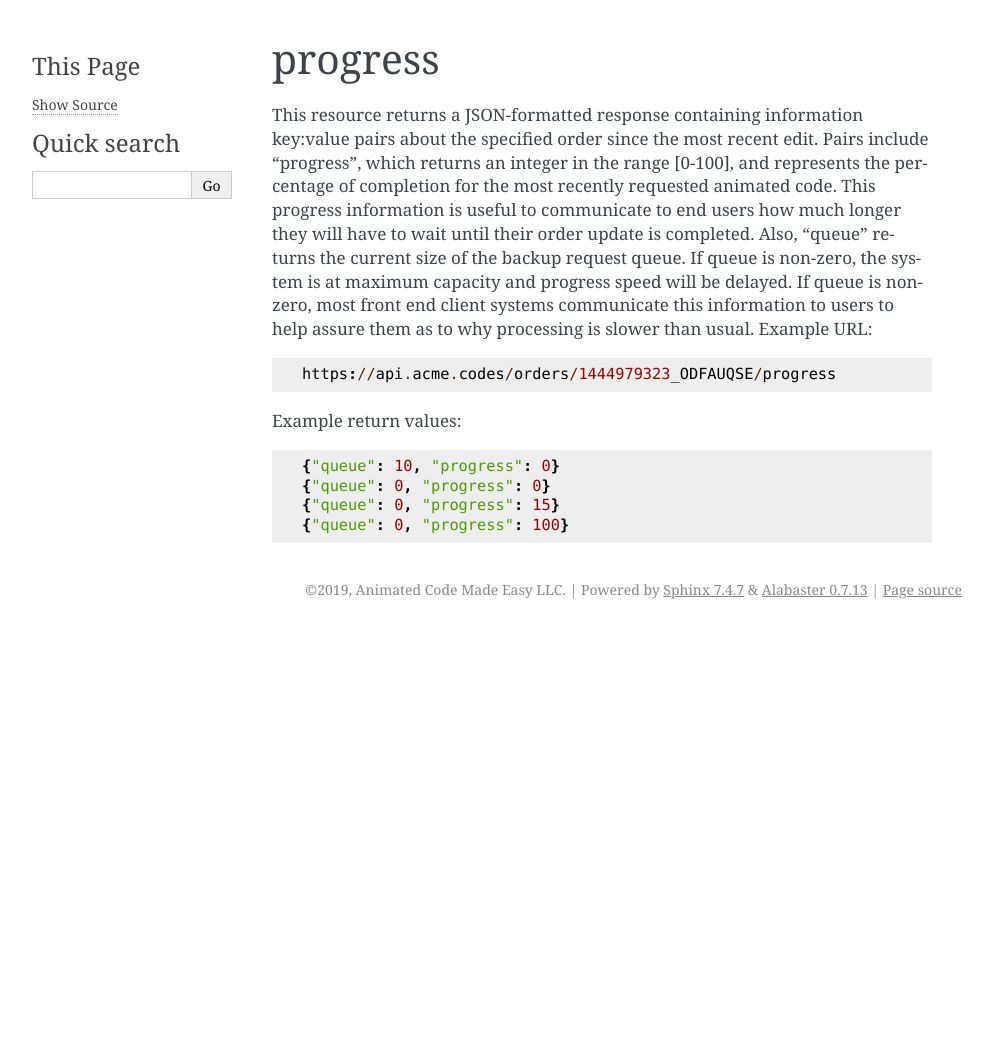
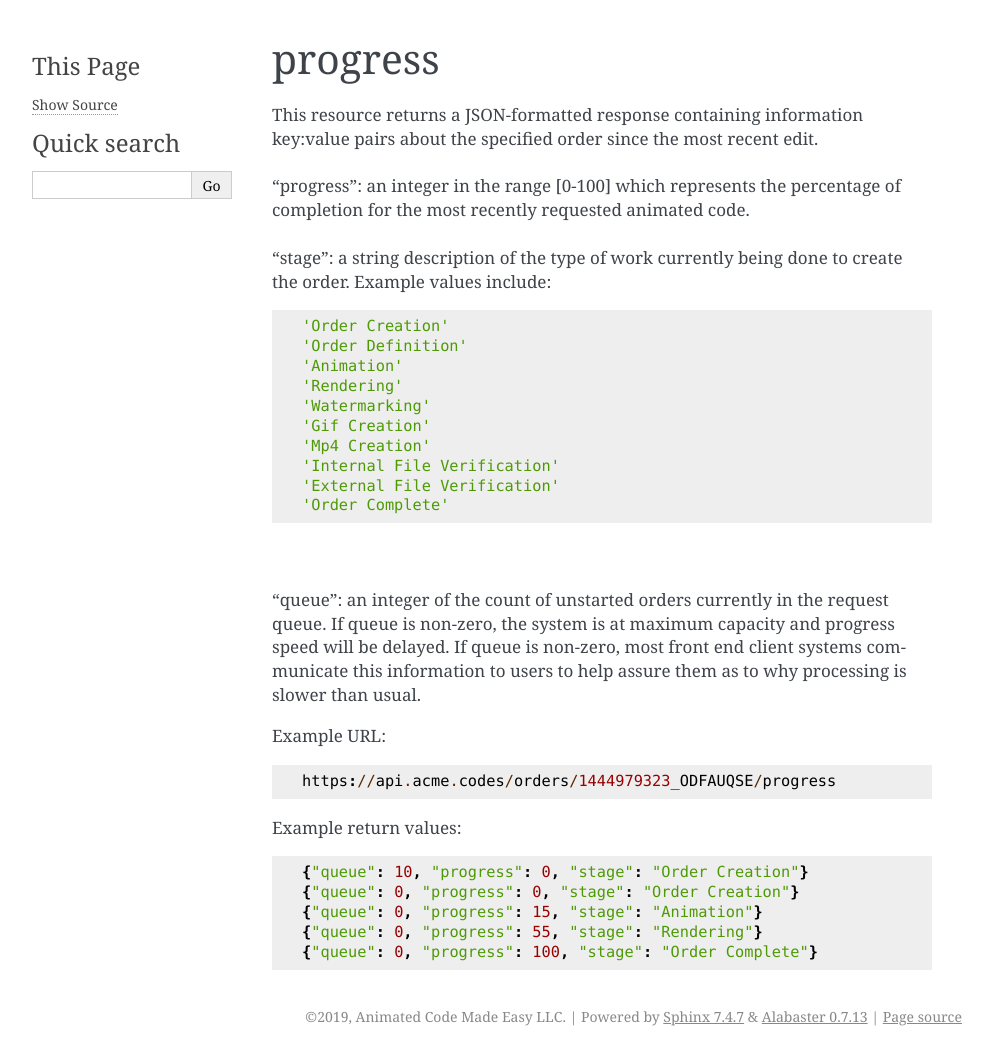
Before and after one commit to pcmillerAcme/docs, a Sphinx documentation site: the page built from source/progress.rst, in a window 1280 px wide. Shown: the whole page, without its empty margins (148-1141 px from the left). Built offline with Sphinx 7.4.7, drawn with Linux system fonts in a browser that asks for light colours; before the commit the page ends 900 px from its top, so only the background shows below that.

Commit message:
updated progress with stage

```diff
--- a/source/progress.rst
+++ b/source/progress.rst
@@ -6,7 +6,31 @@
 progress
 ########
 
-This resource returns a JSON-formatted response containing information key:value pairs about the specified order since the most recent edit. Pairs include "progress", which returns an integer in the range [0-100], and represents the percentage of completion for the most recently requested animated code. This progress information is useful to communicate to end users how much longer they will have to wait until their order update is completed. Also, "queue" returns the current size of the backup request queue. If queue is non-zero, the system is at maximum capacity and progress speed will be delayed. If queue is non-zero, most front end client systems communicate this information to users to help assure them as to why processing is slower than usual. Example URL:
+This resource returns a JSON-formatted response containing information key:value pairs about the specified order since the most recent edit.
+|br|
+|br|
+"progress": an integer in the range [0-100] which represents the percentage of completion for the most recently requested animated code.
+|br|
+|br|
+"stage": a string description of the type of work currently being done to create the order. Example values include:
+::
+
+    'Order Creation'
+    'Order Definition'
+    'Animation'
+    'Rendering'
+    'Watermarking'
+    'Gif Creation'
+    'Mp4 Creation'
+    'Internal File Verification'
+    'External File Verification'
+    'Order Complete'
+
+|br|
+|br|
+"queue": an integer of the count of unstarted orders currently in the request queue. If queue is non-zero, the system is at maximum capacity and progress speed will be delayed. If queue is non-zero, most front end client systems communicate this information to users to help assure them as to why processing is slower than usual.
+
+Example URL:
 ::
 
      https://api.acme.codes/orders/1444979323_ODFAUQSE/progress
@@ -14,7 +38,8 @@ This resource returns a JSON-formatted response containing information key:value
 Example return values:
 ::
 
-    {"queue": 10, "progress": 0}
-    {"queue": 0, "progress": 0}
-    {"queue": 0, "progress": 15}
-    {"queue": 0, "progress": 100}
+    {"queue": 10, "progress": 0, "stage": "Order Creation"}
+    {"queue": 0, "progress": 0, "stage": "Order Creation"}
+    {"queue": 0, "progress": 15, "stage": "Animation"}
+    {"queue": 0, "progress": 55, "stage": "Rendering"}
+    {"queue": 0, "progress": 100, "stage": "Order Complete"}
```
